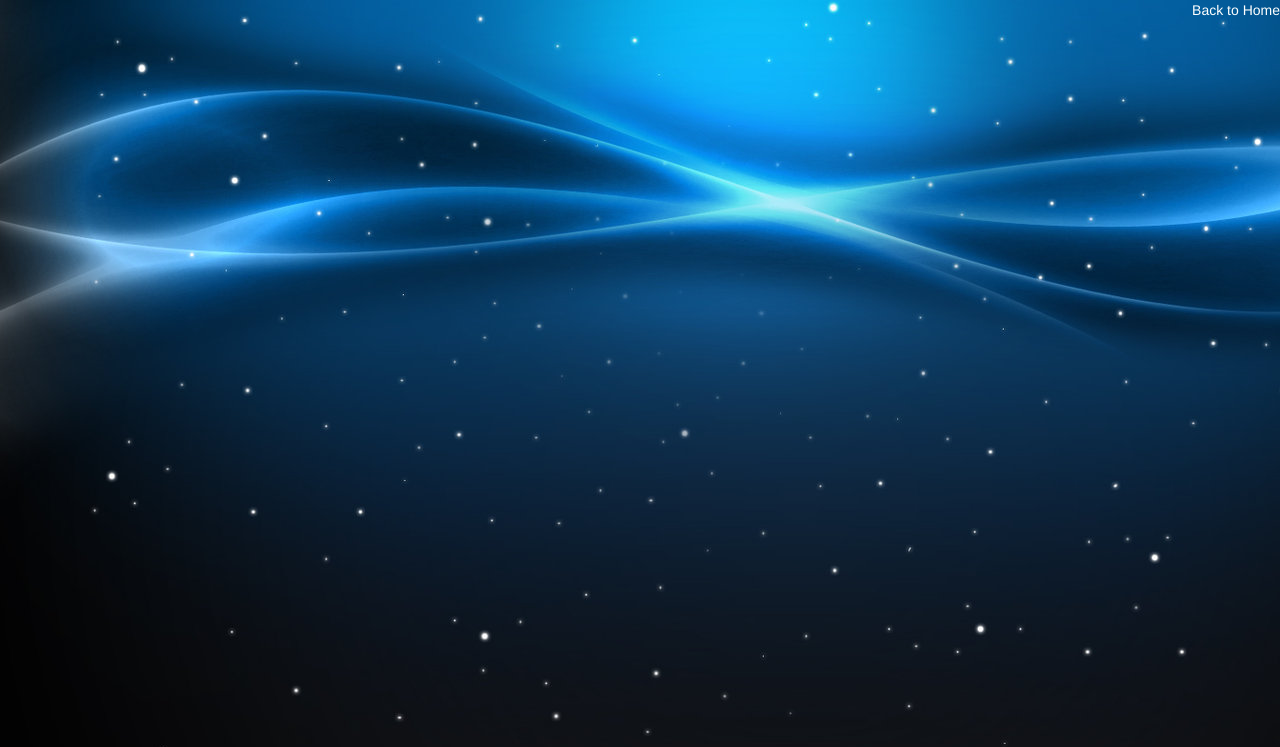
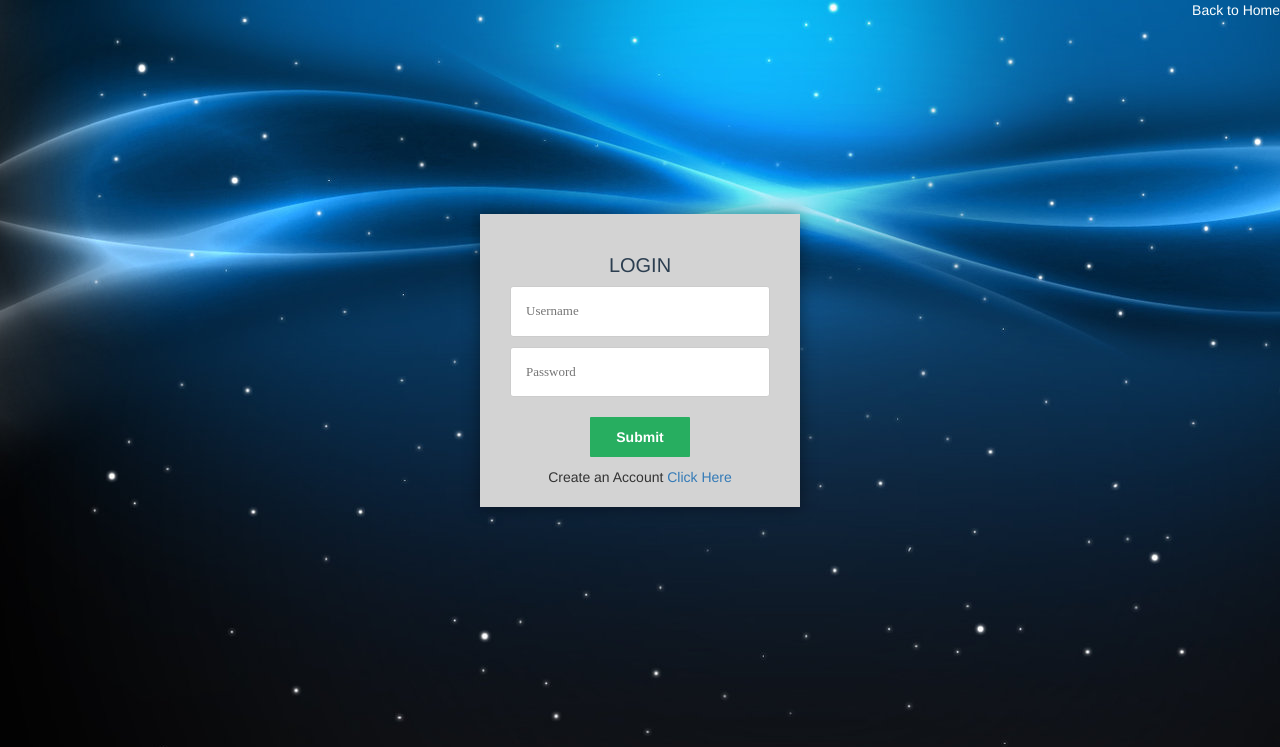
Before and after one commit to ShivamKumar2110/NitroStore, a Django app: page /nitro_wheels/login/ in a window 1280 px wide. Shown: the top 747 px of the page. Run offline with Django 3.2, Linux system fonts and the light colour scheme; some libraries are stand-ins or nearby versions.

Commit message:
Update login.html

```diff
--- a/nitro_wheels/templates/nitro_wheels/login.html
+++ b/nitro_wheels/templates/nitro_wheels/login.html
@@ -8,7 +8,17 @@
 </head>
 <body background="{% static 'images/login.jpg' %}">
     <p align="right" style="color:white;" >Back to <a style="color:white;" href="/nitro_wheels/home">Home</a></p>
-    <!-- Code Here -->
+    <form id="msform">
+        <div class="len">
+        </div>
+        <fieldset>
+            <h1 class="fs-title">login</h1>
+            <input id="usrname" type="text" name="usrname" placeholder="Username" />
+            <input id="pass" type="password" name="pass" placeholder="Password" />
+            <button name="next" class="action-button" id="sub">Submit</button>
+            <br>Create an Account <a href="/nitro_wheels/registration/">Click Here</a>
+        </fieldset>
+    </form>
     <script src="http://code.jquery.com/jquery-latest.min.js" type="text/javascript"></script>
     <script src="https://maxcdn.bootstrapcdn.com/bootstrap/3.3.7/js/bootstrap.min.js"></script>
     <script type="text/javascript" src="{% static '/js/login.js' %}" ></script>
```
